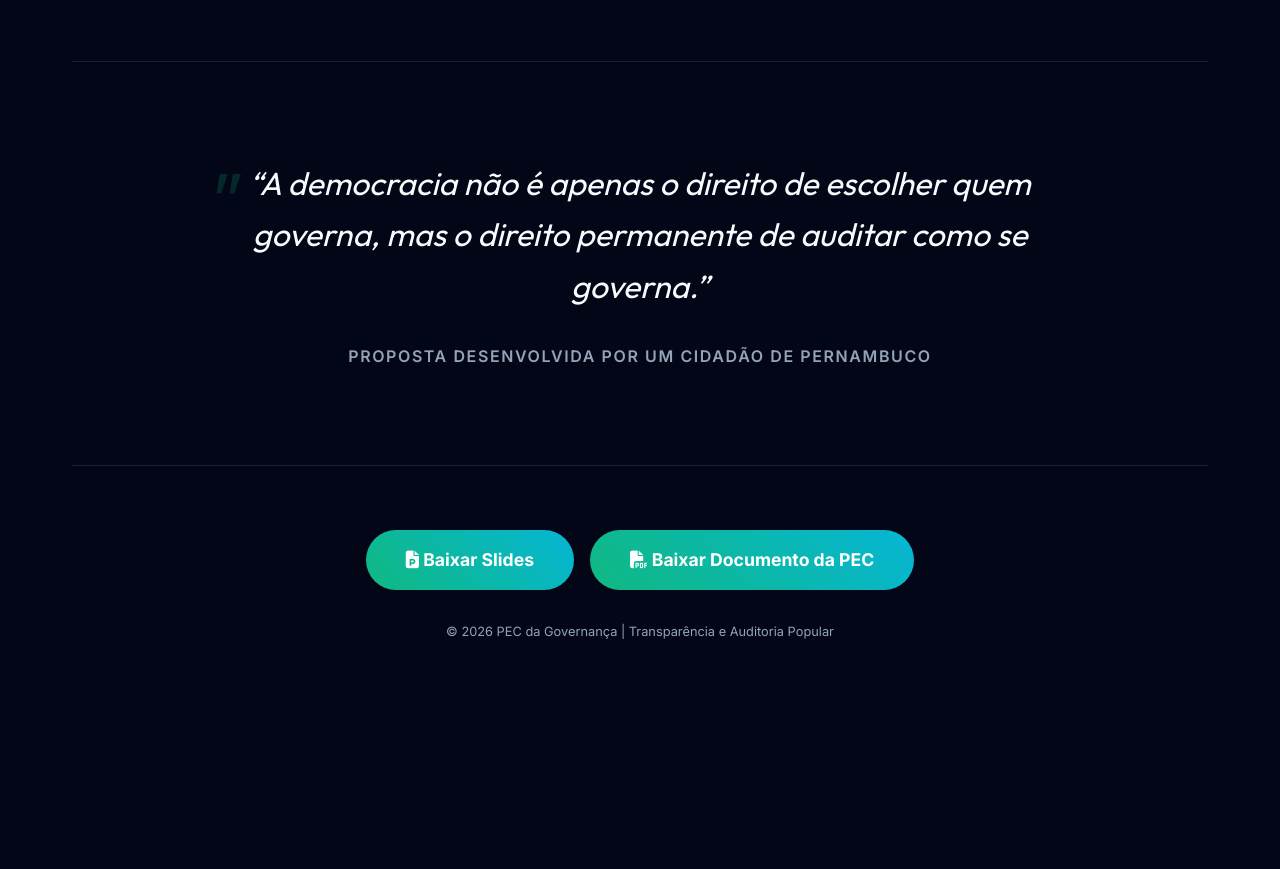
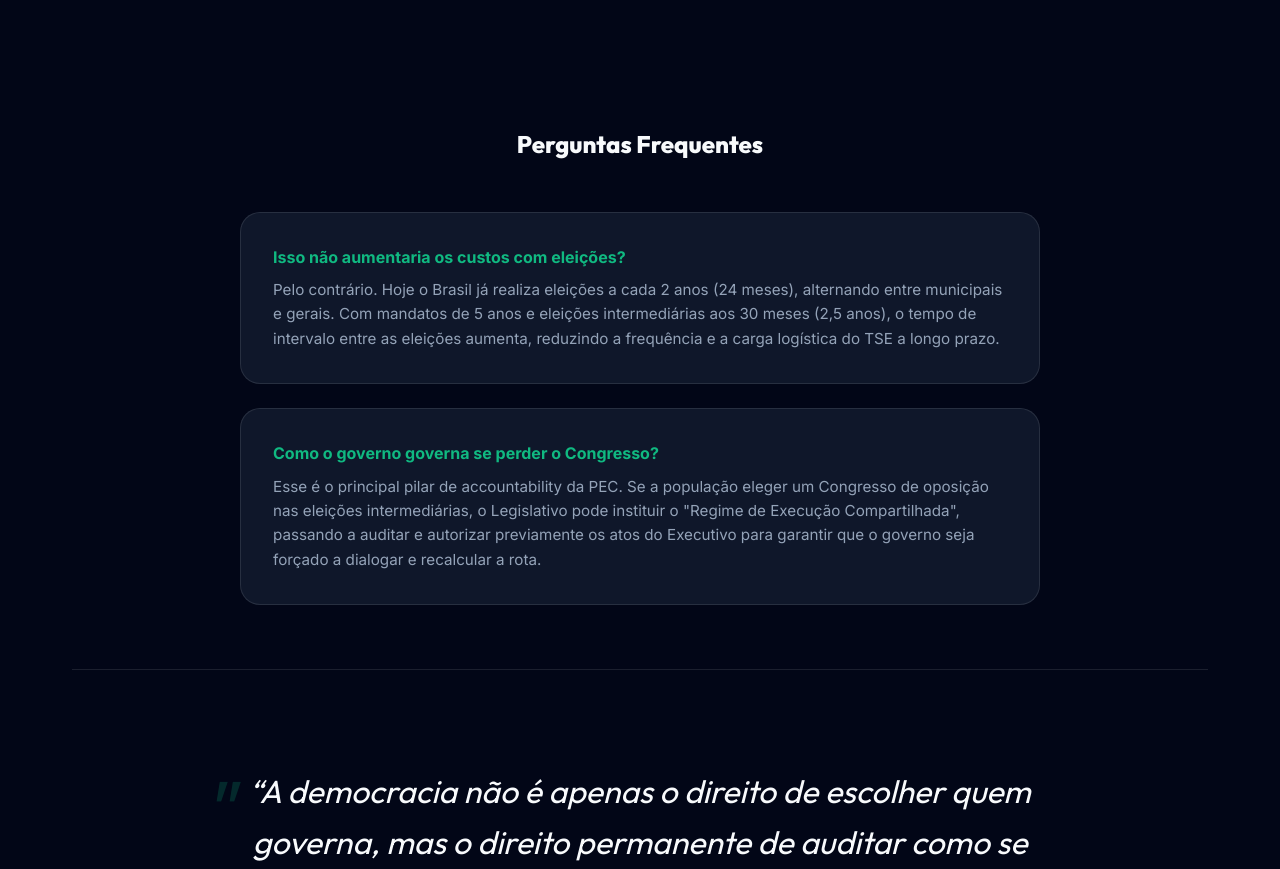
Before and after one commit to z12guilherme/pec_eleitoral, a plain HTML site: page index.html in a window 1280 px wide. Shown: the part 1675-2544 px from the top of the page. Before the commit the page ends 2382 px from the top, so only its background shows below. Drawn offline with Linux system fonts and the light colour scheme.

Commit message:
Primeiro commit

```diff
--- a/index.html
+++ b/index.html
@@ -84,6 +84,30 @@
             </div>
         </div>
 
+        <section class="faq-section reveal" style="padding: 4rem 0;">
+            <h2 style="text-align: center; margin-bottom: 3rem; font-family: 'Outfit', sans-serif;">Perguntas Frequentes
+            </h2>
+            <div style="display: grid; gap: 1.5rem; max-width: 800px; margin: 0 auto;">
+                <div class="card" style="padding: 2rem;">
+                    <h4 style="color: var(--primary); margin-bottom: 0.5rem;">Isso não aumentaria os custos com
+                        eleições?</h4>
+                    <p style="color: var(--text-muted); font-size: 0.95rem;">Pelo contrário. Hoje o Brasil já realiza
+                        eleições a cada 2 anos (24 meses), alternando entre municipais e gerais. Com mandatos de 5 anos
+                        e eleições intermediárias aos 30 meses (2,5 anos), o tempo de intervalo entre as eleições
+                        aumenta, reduzindo a frequência e a carga logística do TSE a longo prazo.</p>
+                </div>
+                <div class="card" style="padding: 2rem;">
+                    <h4 style="color: var(--primary); margin-bottom: 0.5rem;">Como o governo governa se perder o
+                        Congresso?</h4>
+                    <p style="color: var(--text-muted); font-size: 0.95rem;">Esse é o principal pilar de accountability
+                        da PEC. Se a população eleger um Congresso de oposição nas eleições intermediárias, o
+                        Legislativo pode instituir o "Regime de Execução Compartilhada", passando a auditar e autorizar
+                        previamente os atos do Executivo para garantir que o governo seja forçado a dialogar e
+                        recalcular a rota.</p>
+                </div>
+            </div>
+        </section>
+
         <section class="author-box reveal">
             <p class="quote">“A democracia não é apenas o direito de escolher quem governa, mas o direito permanente de
                 auditar como se governa.”</p>
```
